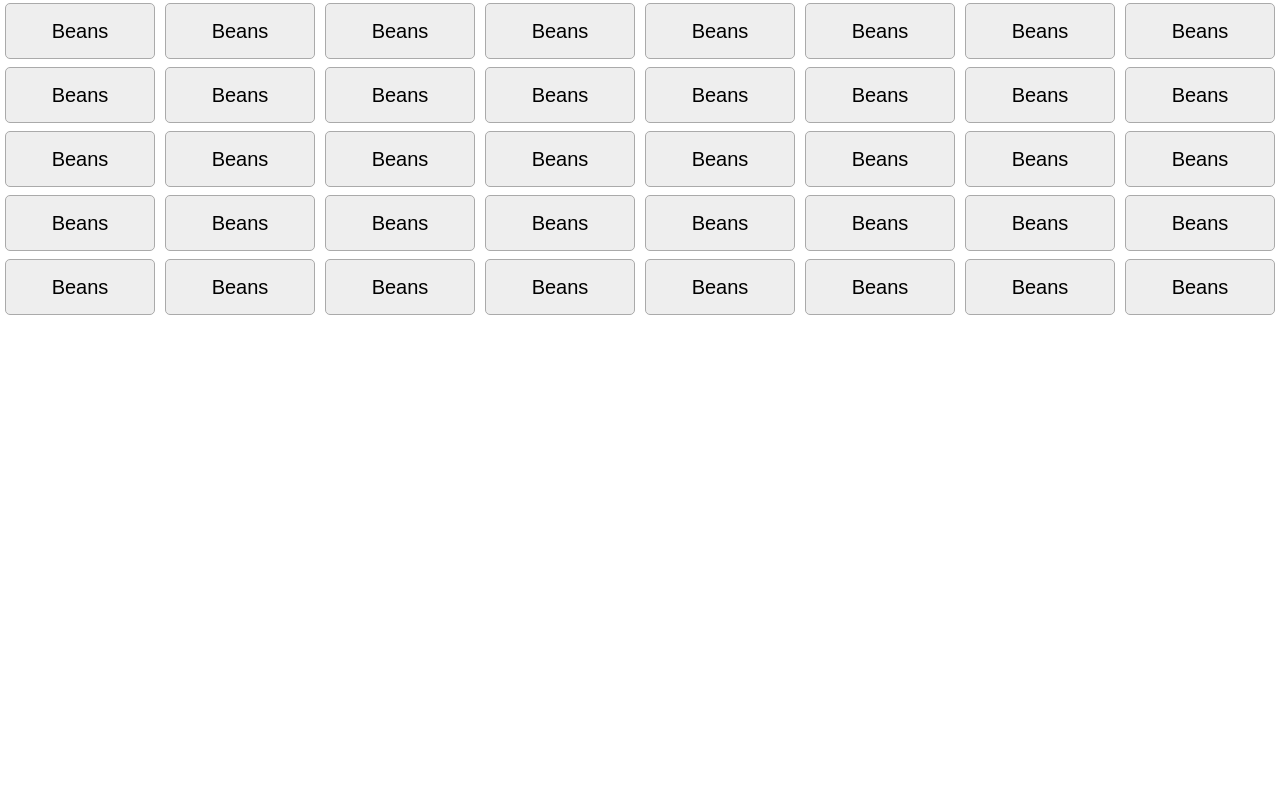
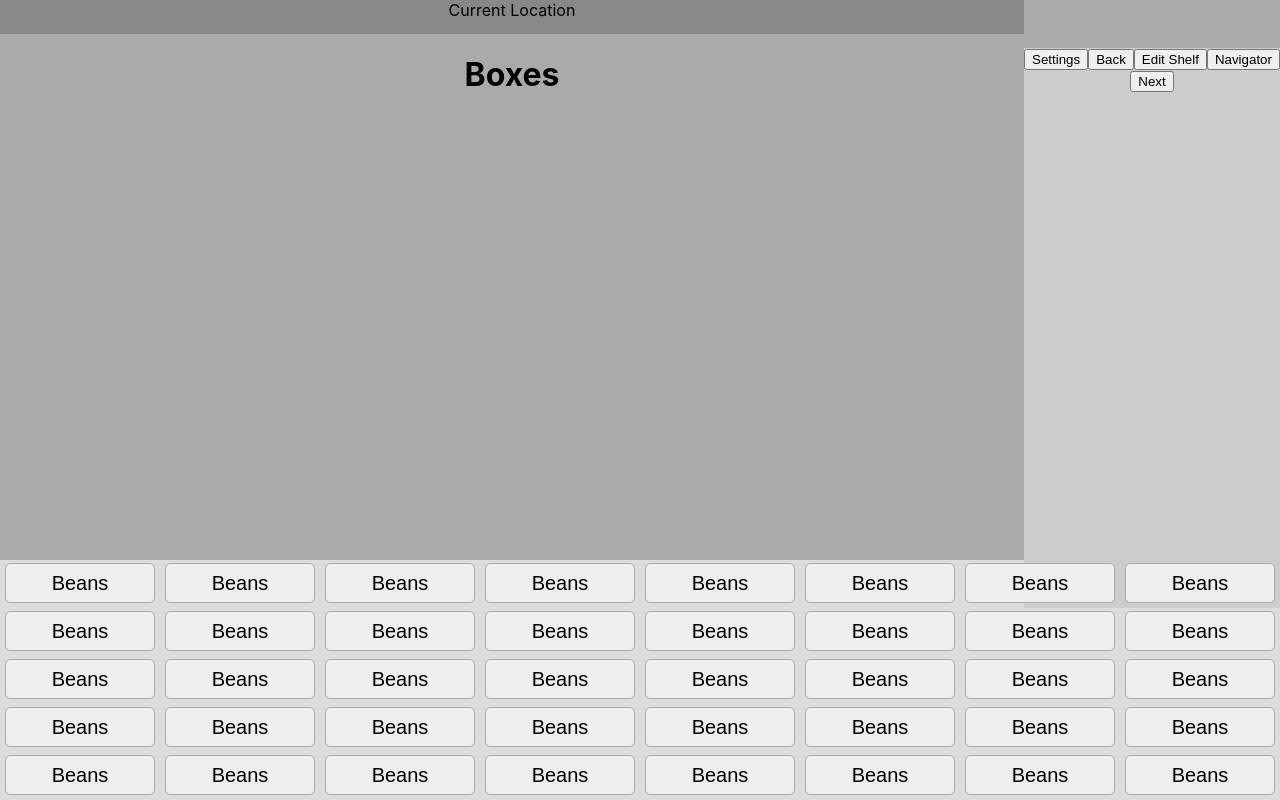
Before and after one commit to Kacper-Lubisz/TrayMaster, a React (Create React App) app: page / in a window 1280 px wide. Built offline with nearby package versions, Linux system fonts and the light colour scheme.

Commit message:
Finalise Keyboard component

```diff
--- a/src/BottomPanelComponent.tsx
+++ b/src/BottomPanelComponent.tsx
@@ -38,7 +38,9 @@ export class BottomPanelComponent extends React.Component<BottomPanelProps, any>
       });
     }
     return (
-      <Keyboard buttons={buttons} gridX={8} height="100%"/>
+      <div id="bottom">
+        <Keyboard buttons={buttons} gridX={8}/>
+      </div>
     );
   }
 }
--- a/src/styles/_keyboard.scss
+++ b/src/styles/_keyboard.scss
@@ -14,7 +14,7 @@
 
   // keyboard rows
   .kb-row {
-    // Height is set in React
+    height: 100%;
     display: flex;
     flex-wrap: nowrap;
   }
```
Also changed, not shown: src/index.tsx (+5 -5 lines), src/keyboard.tsx (+25 -3 lines).
